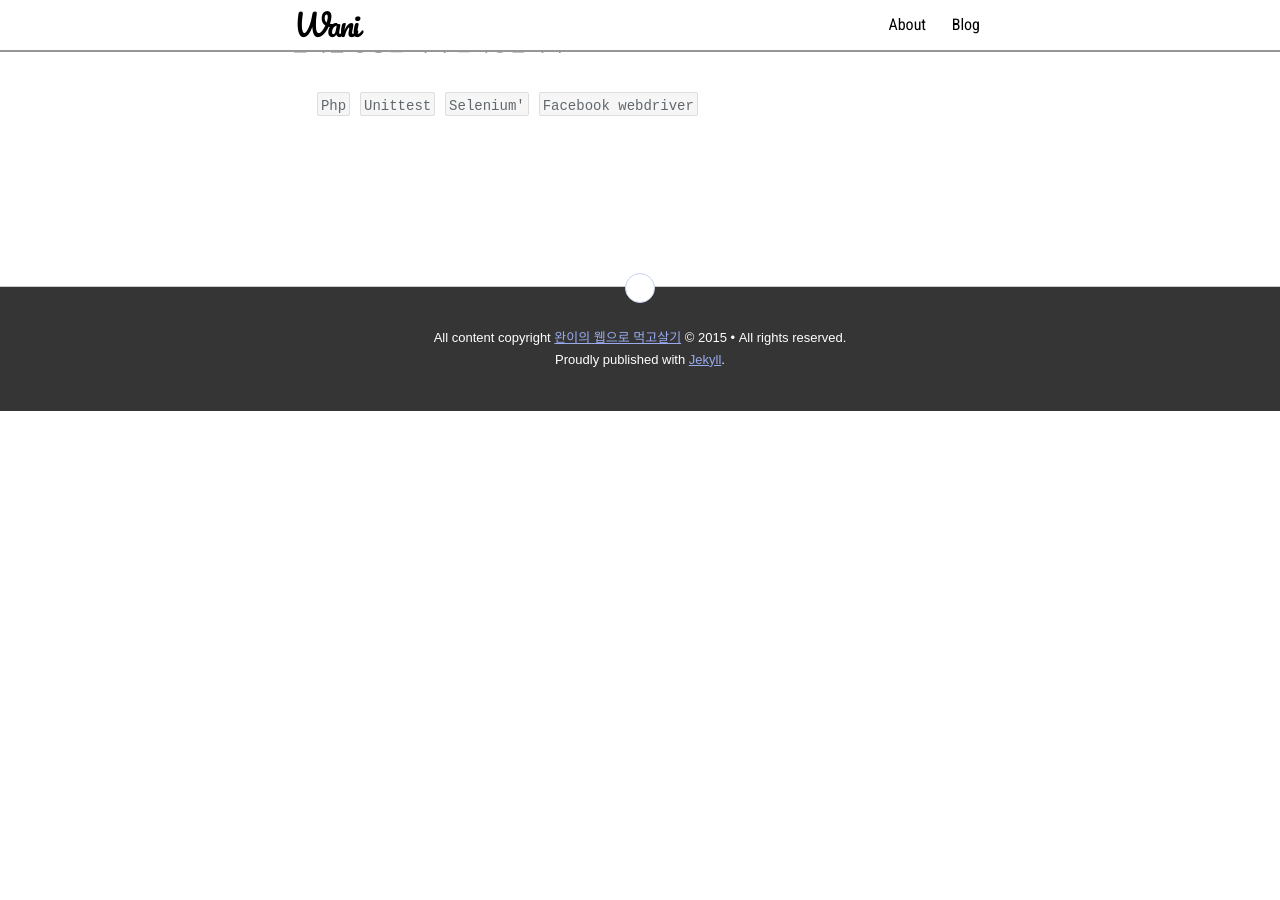
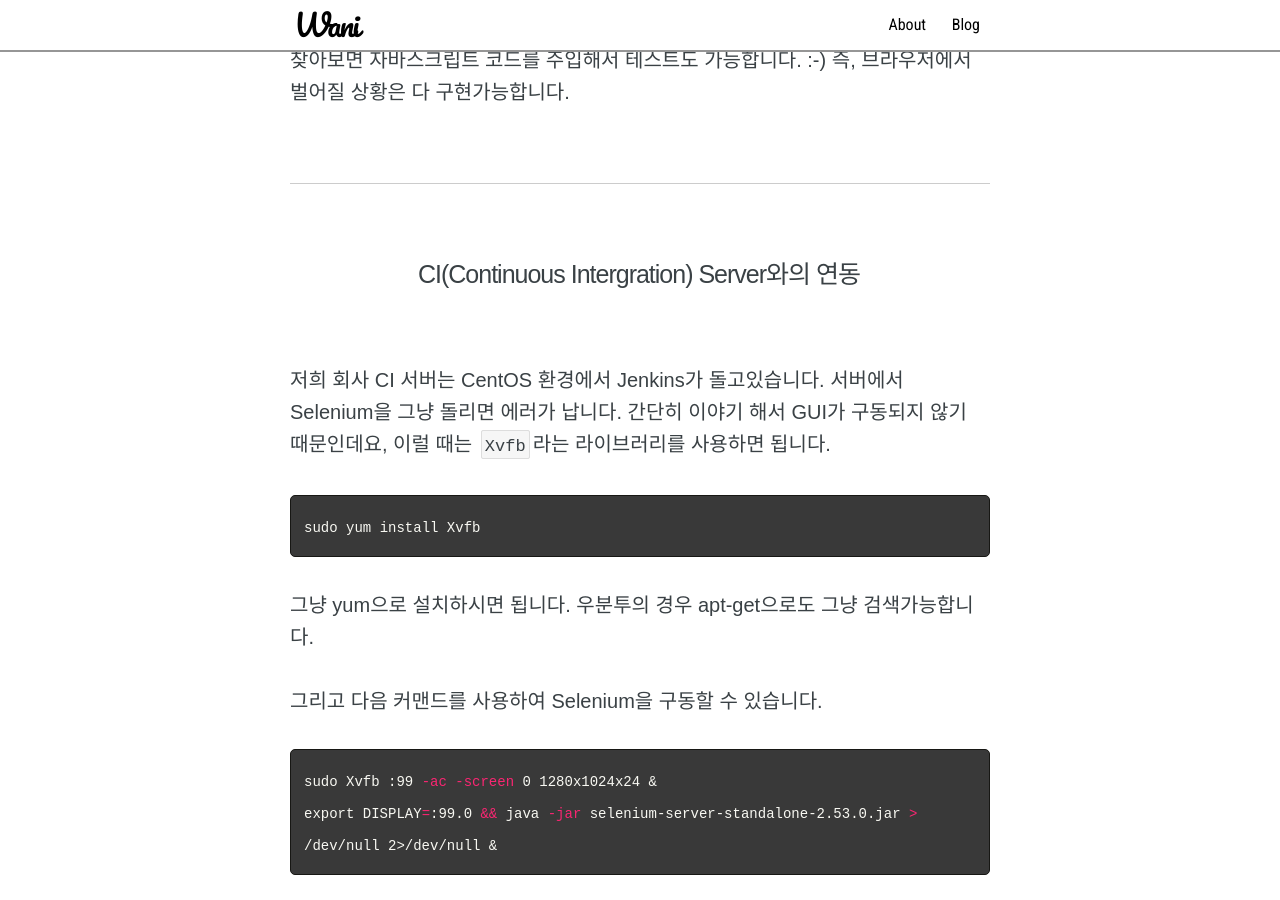
Before and after one commit to wan2land/wan2land.github.io, a Jekyll site: the page built from _posts/2016-08-08-selenium-with-facebook-webdriver.md, in a window 1280 px wide and 900 px high, scrolled down 8476 px. Built offline with Jekyll 4.4.1, drawn with Linux system fonts in a browser that asks for light colours; nearby versions of some CDN libraries; some web fonts are replaced; comment, search, counter and statistics services are not loaded; a style sheet for code colours, icons or effects is not loaded; before the commit the page ends 8887 px from its top, so only the background shows below that; some of the changed text lies outside the part shown.

Commit message:
update post

````diff
--- a/_posts/2016-08-08-selenium-with-facebook-webdriver.md
+++ b/_posts/2016-08-08-selenium-with-facebook-webdriver.md
@@ -64,7 +64,7 @@ composer require --dev facebook/webdriver
 
 그리고 자바를 통해서 셀레늄을 실행할 수 있습니다.
 
-** OSX **
+### OSX
 
 크롬드라이버 파일명이 `chromedriver`이고 셀레늄 파일이 `selenium-server-standalone-2.53.0.jar`라면 명령어는 다음과 같이 실행할 수 있습니다.
 
@@ -93,9 +93,9 @@ java -Dwebdriver.chrome.driver=./chromedriver -jar selenium-server-standalone-2.
 
 ```
 
-** Window **
+### Window
 
-윈도우용 `test-on-win.bat` 파일입니다. 하나 생성해서 그냥 실행하시면 셀레늄이 자동으로 실행됩니다.
+윈도우용도 하나 필요해서 작성하였습니다. 파일명은 `test-on-win.bat`입니다. 하나 생성해서 그냥 실행하면 셀레늄이 구동됩니다.
 
 ```sh
 php -r "if (!file_exists('selenium-server-standalone-2.53.0.jar')) copy('https://selenium-release.storage.googleapis.com/2.53/selenium-server-standalone-2.53.0.jar', 'selenium-server-standalone-2.53.0.jar');"
@@ -272,3 +272,31 @@ class HelloSeleniumTest extends SeleniumTestCase
 - [PHP Webdriver - Example Command Ref.](https://github.com/facebook/php-webdriver/wiki/Example-command-reference)
 
 찾아보면 자바스크립트 코드를 주입해서 테스트도 가능합니다. :-) 즉, 브라우저에서 벌어질 상황은 다 구현가능합니다.
+
+## CI(Continuous Intergration) Server와의 연동
+
+저희 회사 CI 서버는 CentOS 환경에서 Jenkins가 돌고있습니다. 서버에서 Selenium을 그냥 돌리면 에러가 납니다. 간단히 이야기 해서 GUI가 구동되지 않기 때문인데요, 이럴 때는 `Xvfb`라는 라이브러리를 사용하면 됩니다.
+
+```sh
+sudo yum install Xvfb
+```
+
+그냥 yum으로 설치하시면 됩니다. 우분투의 경우 apt-get으로도 그냥 검색가능합니다.
+
+그리고 다음 커맨드를 사용하여 Selenium을 구동할 수 있습니다.
+
+```sh
+sudo Xvfb :99 -ac -screen 0 1280x1024x24 &
+export DISPLAY=:99.0 && java -jar selenium-server-standalone-2.53.0.jar > /dev/null 2>/dev/null &
+```
+
+참고로 위 명령어 두개는 백그라운드에서 명령어를 실행해야해서 죽일 때는 `Ctrl + C` 사용이 불가능합니다.
+
+```sh
+ps -ef | grep "[s]elenium" | awk 'NR==1{print $2}' | cut -d' ' -f1 | xargs kill > /dev/null 2>/dev/null
+sudo killall Xvfb -q
+```
+
+이렇게 죽이면 됩니다.
+
+저같은 경우, 위 두 내용을 `before-test.sh`와 `after-test.sh`로 각각 저장하고 CI 서버가 실행할 수 있도록 구성하였습니다.
````
